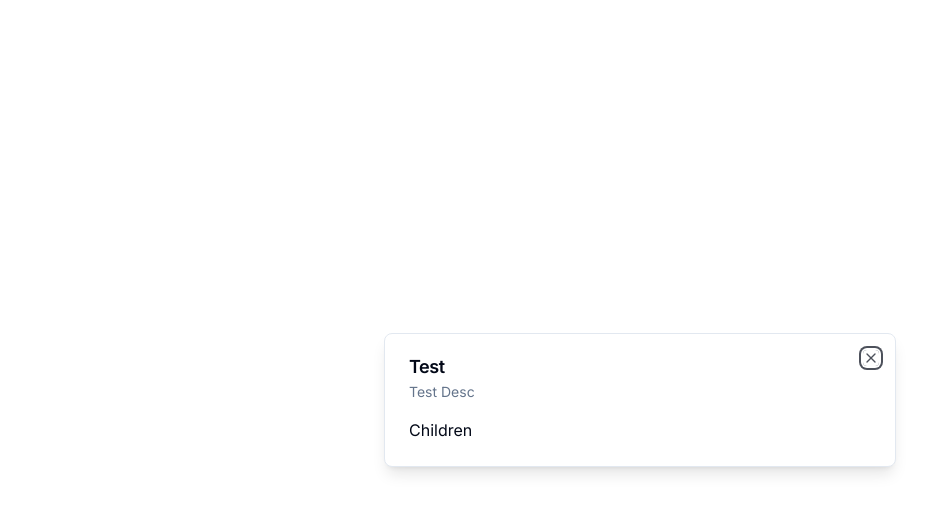
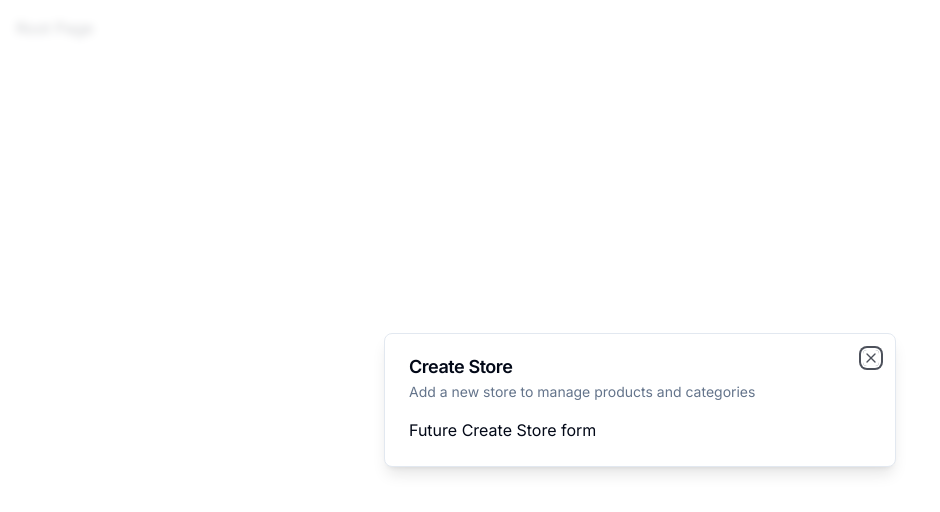
Before and after one commit to Jodjojo/ecommerce-admin, a Next.js app: page / in a window 1280 px wide. Shown: the top 512 px of the page, without its empty margins (0-940 px from the left). Built offline with nearby package versions, Linux system fonts and the light colour scheme.

Commit message:
Creatn reusbl modal & hook using providers -hyd er

```diff
--- a/app/(root)/page.tsx
+++ b/app/(root)/page.tsx
@@ -1,15 +1,22 @@
 "use client";
 
-import { Modal } from "@/components/ui/modal";
+import { useEffect } from "react";
+
+import { useStoreModal } from "@/hooks/use-store-modal";
+
+// This store modal cannot be closed because it is in the root route of the dashboard and we dont want the administrator to be able to go any further without creating a store
 
 const SetupPage = () => {
-	return (
-		<div className='p-4'>
-			<Modal title='Test' description='Test Desc' isOpen onClose={() => {}}>
-				Children
-			</Modal>
-		</div>
-	);
+	// importing use state for Modal on open and isopen
+	const onOpen = useStoreModal((state) => state.onOpen);
+	const isOpen = useStoreModal((state) => state.isOpen);
+	useEffect(() => {
+		if (!isOpen) {
+			onOpen();
+		}
+	}, [isOpen, onOpen]);
+
+	return <div className='p-4'>Root Page</div>;
 };
 
 export default SetupPage;
--- a/app/layout.tsx
+++ b/app/layout.tsx
@@ -1,7 +1,10 @@
-import "./globals.css";
 import type { Metadata } from "next";
 import { Inter } from "next/font/google";
+
 import { ClerkProvider } from "@clerk/nextjs";
+import { ModalProvider } from "@/providers/modal-provider";
+
+import "./globals.css";
 
 const inter = Inter({ subsets: ["latin"] });
 
@@ -18,7 +21,10 @@
 	return (
 		<ClerkProvider>
 			<html lang='en'>
-				<body className={inter.className}>{children}</body>
+				<body className={inter.className}>
+					<ModalProvider />
+					{children}
+				</body>
 			</html>
 		</ClerkProvider>
 	);
--- /dev/null
+++ b/components/modals/store-modal.tsx
@@ -0,0 +1,19 @@
+"use client";
+
+import { useStoreModal } from "@/hooks/use-store-modal";
+import { Modal } from "@/components/ui/modal";
+
+//Running the modal is open and on Close functions from the modal component we created to handle the hook
+export const StoreModal = () => {
+	const StoreModal = useStoreModal();
+	return (
+		<Modal
+			title='Create Store'
+			description='Add a new store to manage products and categories'
+			isOpen={StoreModal.isOpen}
+			onClose={StoreModal.onClose}
+		>
+			Future Create Store form
+		</Modal>
+	);
+};
--- a/hooks/use-store-modal.tsx
+++ b/hooks/use-store-modal.tsx
@@ -7,7 +7,7 @@
 	onClose: () => void;
 }
 
-export const useStoreModalStore = create<useStoreModalStore>((set) => ({
+export const useStoreModal = create<useStoreModalStore>((set) => ({
 	isOpen: false,
 	onOpen: () => set({ isOpen: true }),
 	onClose: () => set({ isOpen: false }),
--- /dev/null
+++ b/providers/modal-provider.tsx
@@ -0,0 +1,24 @@
+"use client";
+
+import { useEffect, useState } from "react";
+
+import { StoreModal } from "@/components/modals/store-modal";
+
+// Modal component added to layout.tsx but since we cant just just add a client component to a server component we use the Modal provider to ensure there wont be any hydration errors
+
+export const ModalProvider = () => {
+	const [isMounted, setIsMounted] = useState(false);
+
+	useEffect(() => {
+		setIsMounted(true);
+	}, []);
+	if (!isMounted) {
+		return null; //if in server side rendering return null to preventy hydration error
+	}
+
+	return (
+		<>
+			<StoreModal />
+		</>
+	);
+};
```
